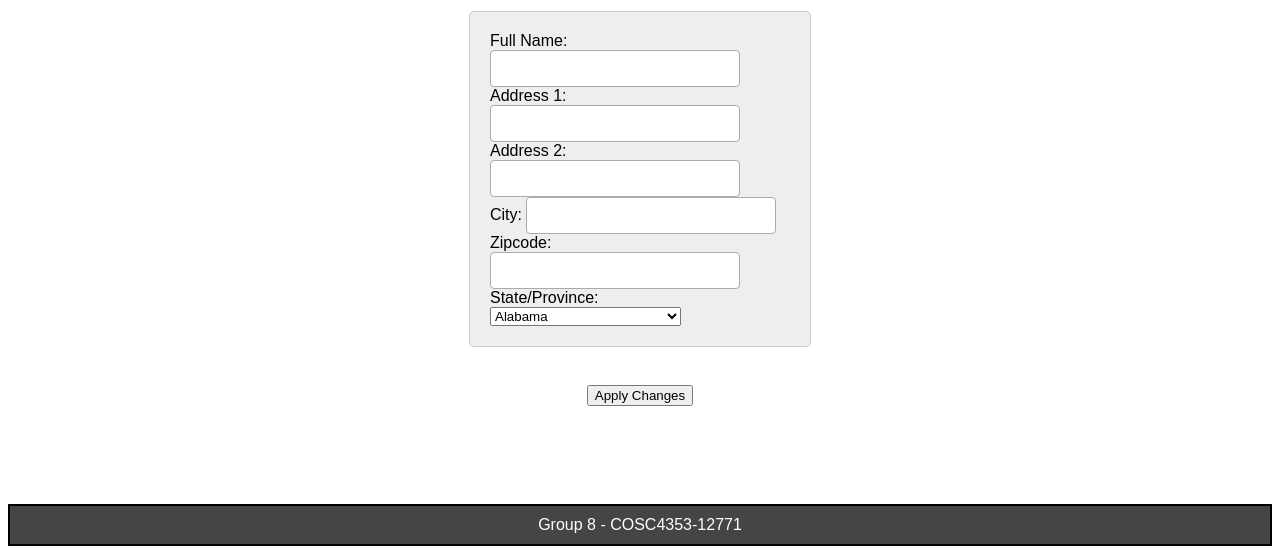
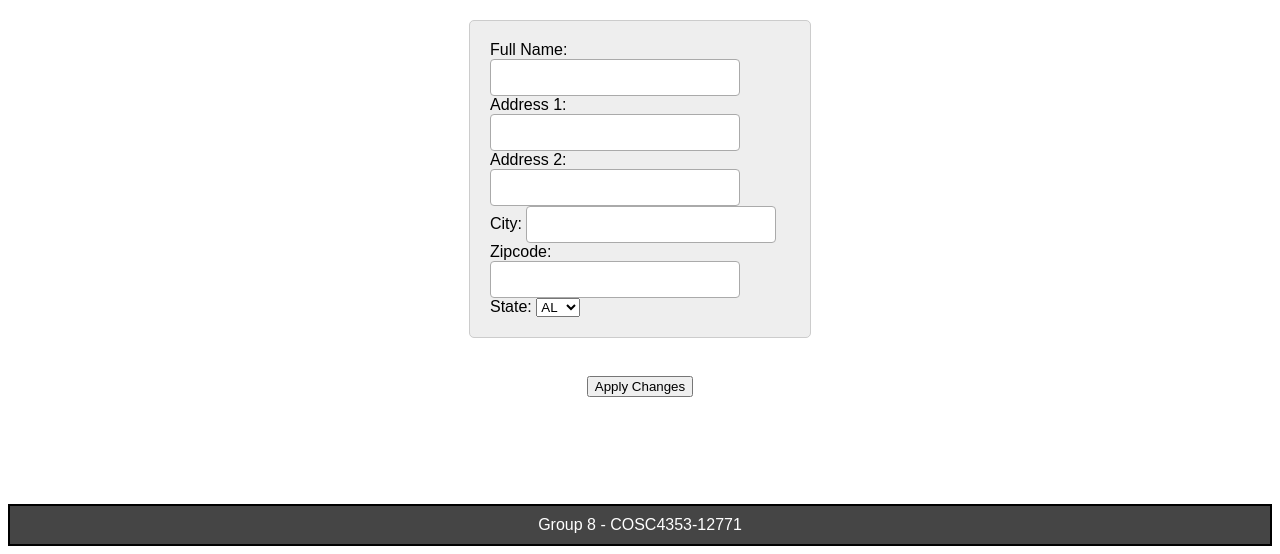
Before and after one commit to Angel-Sharma/COSC4353, a plain HTML site: page Assignment 2/resources/user/update.html in a window 1280 px wide. Shown: the part 262-816 px from the top of the page. Drawn offline with Linux system fonts and the light colour scheme.

Commit message:
Update update.html

```diff
--- a/Assignment 2/resources/user/update.html
+++ b/Assignment 2/resources/user/update.html
@@ -92,70 +92,60 @@
             <br />
 
             <!-- State Dropdown Menu. -->
-            <label for="state">State/Province:</label>
+            <label for="state">State:</label>
             <form>
                  <select name = "state" id = "state">
-                    <option value = "Alabama">Alabama</option>
-                    <option value = "Alaska">Alaska</option>
-                    <option value = "Arizona">Arizona</option>
-                    <option value = "Arkansas">Arkansas</option>
-                    <option value = "California">California</option>
-                    <option value = "Colorado">Colorado</option>
-                    <option value = "Connecticut">Connecticut</option>
-                    <option value = "Delaware">Delaware</option>
-                    <option value = "Florida">Florida</option>
-                    <option value = "Georgia">Georgia</option>
-                    <option value = "Hawaii">Hawaii</option>
-                    <option value = "Idaho">Idaho</option>
-                    <option value = "Illinois">Illinois</option>
-                    <option value = "Indiana">Indiana</option>
-                    <option value = "Iowa">Iowa</option>
-                    <option value = "Kansas">Kansas</option>
-                    <option value = "Kentucky">Kentucky</option>
-                    <option value = "Louisiana">Louisiana</option>
-                    <option value = "Maine">Maine</option>
-                    <option value = "Maryland">Maryland</option>
-                    <option value = "Massachusetts">Massachusetts</option>
-                    <option value = "Michigan">Michigan</option>
-                    <option value = "Minnesota">Minnesota</option>
-                    <option value = "Mississippi">Mississippi</option>
-                    <option value = "Missouri">Missouri</option>
-                    <option value = "Montana">Montana</option>
-                    <option value = "Nebraska">Nebraska</option>
-                    <option value = "Nevada">Nevada</option>
-                    <option value = "New Hampshire">New Hampshire</option>
-                    <option value = "New Jersey">New Jersey</option>
-                    <option value = "New Mexico">New Mexico</option>
-                    <option value = "New York">New York</option>
-                    <option value = "North Carolina">North Carolina</option>
-                    <option value = "North Dakota">North Dakota</option>
-                    <option value = "Ohio">Ohio</option>
-                    <option value = "Oklahoma">Oklahoma</option>
-                    <option value = "Oregon">Oregon</option>
-                    <option value = "Pennsylvania">Pennsylvania</option>
-                    <option value = "Rhode Island">Rhode Island</option>
-                    <option value = "South Carolina">South Carolina</option>
-                    <option value = "South Dakota">South Dakota</option>
-                    <option value = "Tennessee">Tennessee</option>
-                    <option value = "Texas">Texas</option>
-                    <option value = "Utah">Utah</option>
-                    <option value = "Vermont">Vermont</option>
-                    <option value = "Virginia">Virginia</option>
-                    <option value = "Washington">Washington</option>
-                    <option value = "West Virginia">West Virginia</option>
-                    <option value = "Wisconsin">Wisconsin</option>
-                    <option value = "Wyoming">Wyoming</option>
-                    <option value = " "></option>
-                    <option value = "Alberta">Alberta</option>
-                    <option value = "British Columbia">British Columbia</option>
-                    <option value = "Manitoba">Manitoba</option>
-                    <option value = "New Brunswick">New Brunswick</option>
-                    <option value = "Newfoundland and Labrador">Newfoundland and Labrador</option>
-                    <option value = "Nova Scotia">Nova Scotia</option>
-                    <option value = "Ontario">Ontario</option>
-                    <option value = "Prince Edward Island">Prince Edward Island</option>
-                    <option value = "Quebec">Quebec</option>
-                    <option value = "Saskatchewan">Saskatchewan</option>
+                    <option value = "AL">AL</option>
+                    <option value = "AK">AK</option>
+                    <option value = "AZ">AZ</option>
+                    <option value = "AR">AR</option>
+                    <option value = "CA">CA</option>
+                    <option value = "CO">CO</option>
+                    <option value = "CT">CT</option>
+                    <option value = "DE">DE</option>
+                    <option value = "DC">DC</option>
+                    <option value = "FL">FL</option>
+                    <option value = "GA">GA</option>
+                    <option value = "HI">HI</option>
+                    <option value = "ID">ID</option>
+                    <option value = "IL">IL</option>
+                    <option value = "IN">IN</option>
+                    <option value = "IA">IA</option>
+                    <option value = "KS">KS</option>
+                    <option value = "KY">KY</option>
+                    <option value = "LA">LA</option>
+                    <option value = "ME">ME</option>
+                    <option value = "MD">MD</option>
+                    <option value = "MA">MA</option>
+                    <option value = "MI">MI</option>
+                    <option value = "MN">MN</option>
+                    <option value = "MS">MS</option>
+                    <option value = "MO">MO</option>
+                    <option value = "MT">MT</option>
+                    <option value = "NE">NE</option>
+                    <option value = "NV">NV</option>
+                    <option value = "NH">NH</option>
+                    <option value = "NJ">NJ</option>
+                    <option value = "NM">NM</option>
+                    <option value = "NY">NY</option>
+                    <option value = "NC">NC</option>
+                    <option value = "ND">ND</option>
+                    <option value = "OH">OH</option>
+                    <option value = "OK">OK</option>
+                    <option value = "OR">OR</option>
+                    <option value = "PA">PA</option>
+                    <option value = "RI">RI</option>
+                    <option value = "SC">SC</option>
+                    <option value = "SD">SD</option>
+                    <option value = "TN">TN</option>
+                    <option value = "TX">TX</option>
+                    <option value = "UT">UT</option>
+                    <option value = "VT">VT</option>
+                    <option value = "VA">VA</option>
+                    <option value = "WA">WA</option>
+                    <option value = "WV">WV</option>
+                    <option value = "WI">WI</option>
+                    <option value = "WY">WY</option>
                  </select>
             </form>
 
```
